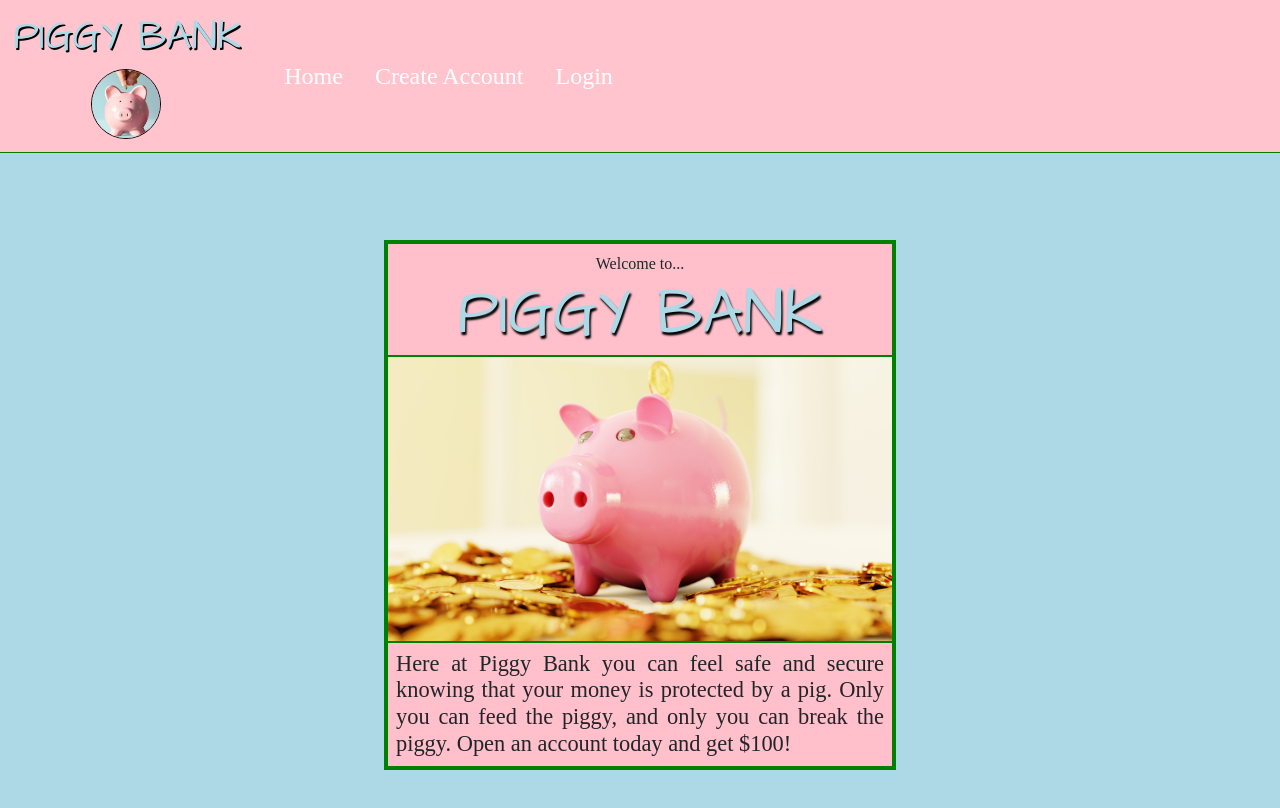
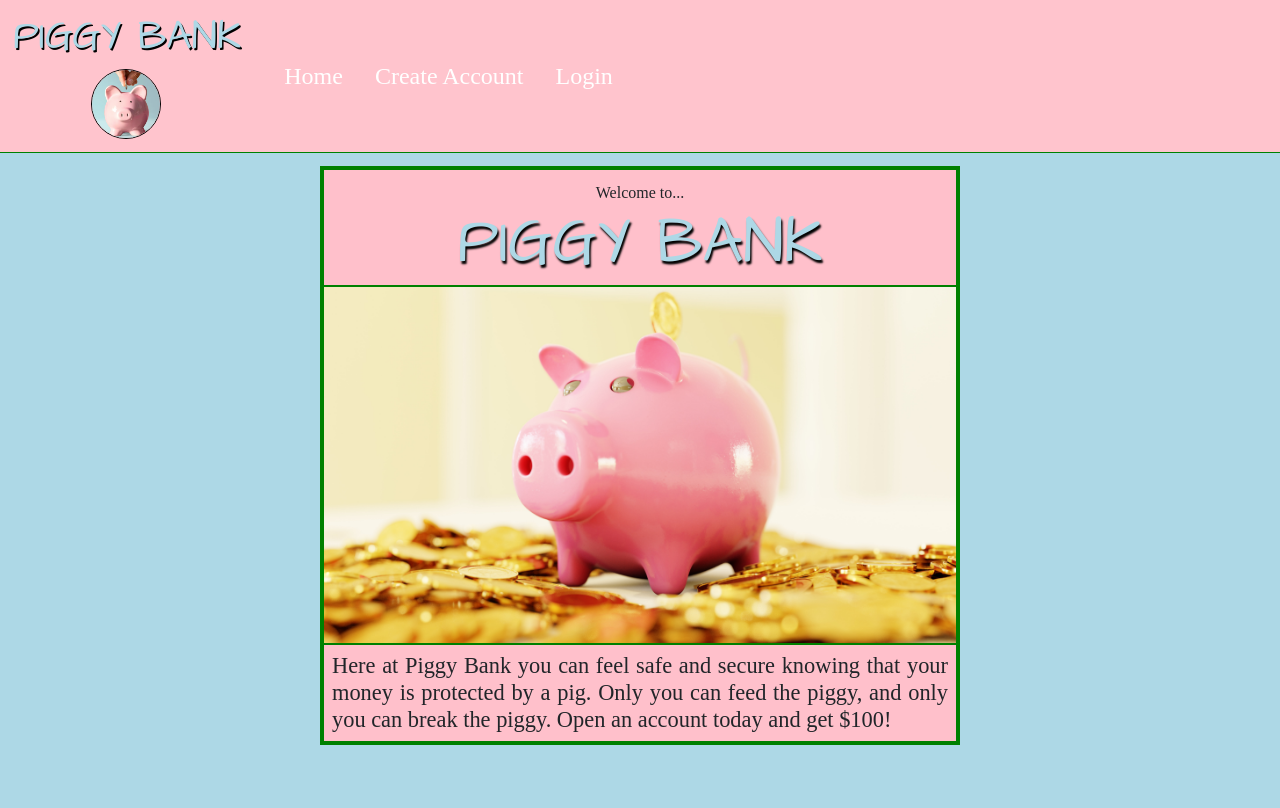
Before and after one commit to Rosshoven/Fullstack-Piggy-Bank, a React (Create React App) app in the folder client/: page / in a window 1280 px wide. Shown: the top 808 px of the page. Built offline with nearby package versions, Linux system fonts and the light colour scheme; a web font is replaced by a local one.

Commit message:
home responsive

```diff
--- a/client/src/index.css
+++ b/client/src/index.css
@@ -57,6 +57,19 @@ border: 2px solid green;
 
 /* MEDIA QUERIES */
 
+@media only screen and (max-width: 1478px) {
+  #home {
+    margin: 8% auto;
+    width: 50%;
+}
+}
+
+@media only screen and (max-width: 1200px) {
+  #home {
+    margin: 10% auto;
+    width: 50%;
+}
+}
 
 @media only screen and (max-width: 1040px) {
   #home {
```
